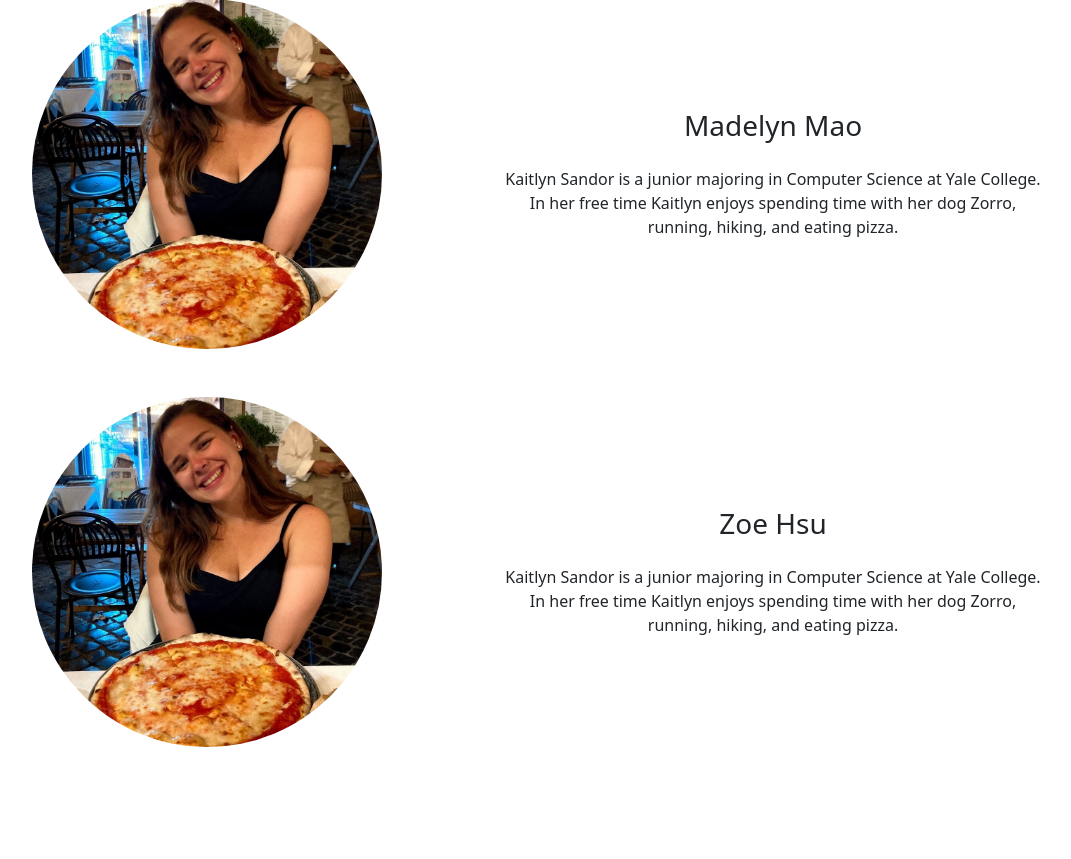
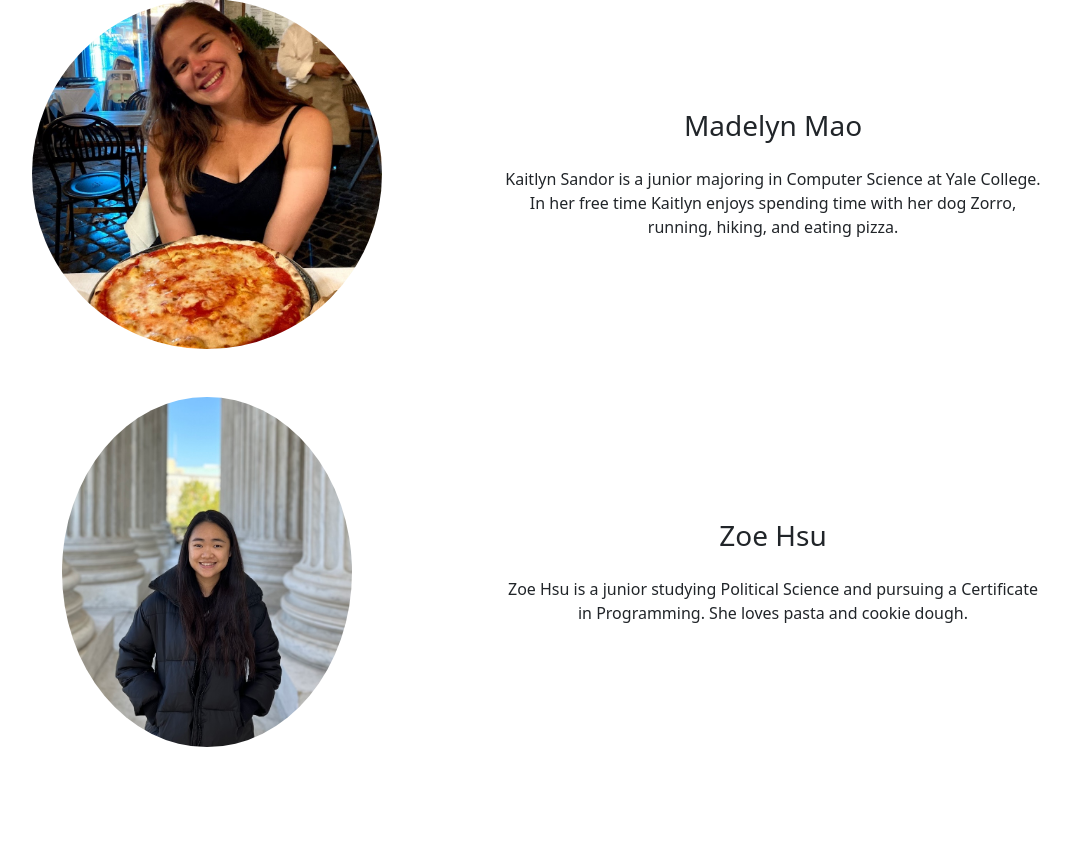
Before and after one commit to kaitlynsandor/BidenTweetAnalysis, a Flask app: page /about in a window 1280 px wide. Shown: the part 707-1566 px from the top of the page, without its empty margins (150-1221 px from the left). Run offline with Flask 2, Linux system fonts and the light colour scheme.

Commit message:
added bio

```diff
--- a/templates/about.html
+++ b/templates/about.html
@@ -38,13 +38,13 @@
 <div class="container p-3">
     <div class="row align-items-center mt-3">
         <div class="col">
-            <img src="../static/images/Kaitlyn.jpeg" class="img-fluid rounded-circle" style="height: 350px;">
+            <img src="../static/images/IMG_0796.jpg" class="img-fluid rounded-circle" style="height: 350px;">
         </div>
 
         <div class="col">
             <h3 class="p-3"> Zoe Hsu </h3>
             <p>
-                Kaitlyn Sandor is a junior majoring in Computer Science at Yale College. In her free time Kaitlyn enjoys spending time with her dog Zorro, running, hiking, and eating pizza.
+                Zoe Hsu is a junior studying Political Science and pursuing a Certificate in Programming. She loves pasta and cookie dough.
             </p>
         </div>
     </div>
```
Also changed, not shown: static/images/IMG_0796.jpg (added), static/images/cloud.png (deleted), 1 other file.
